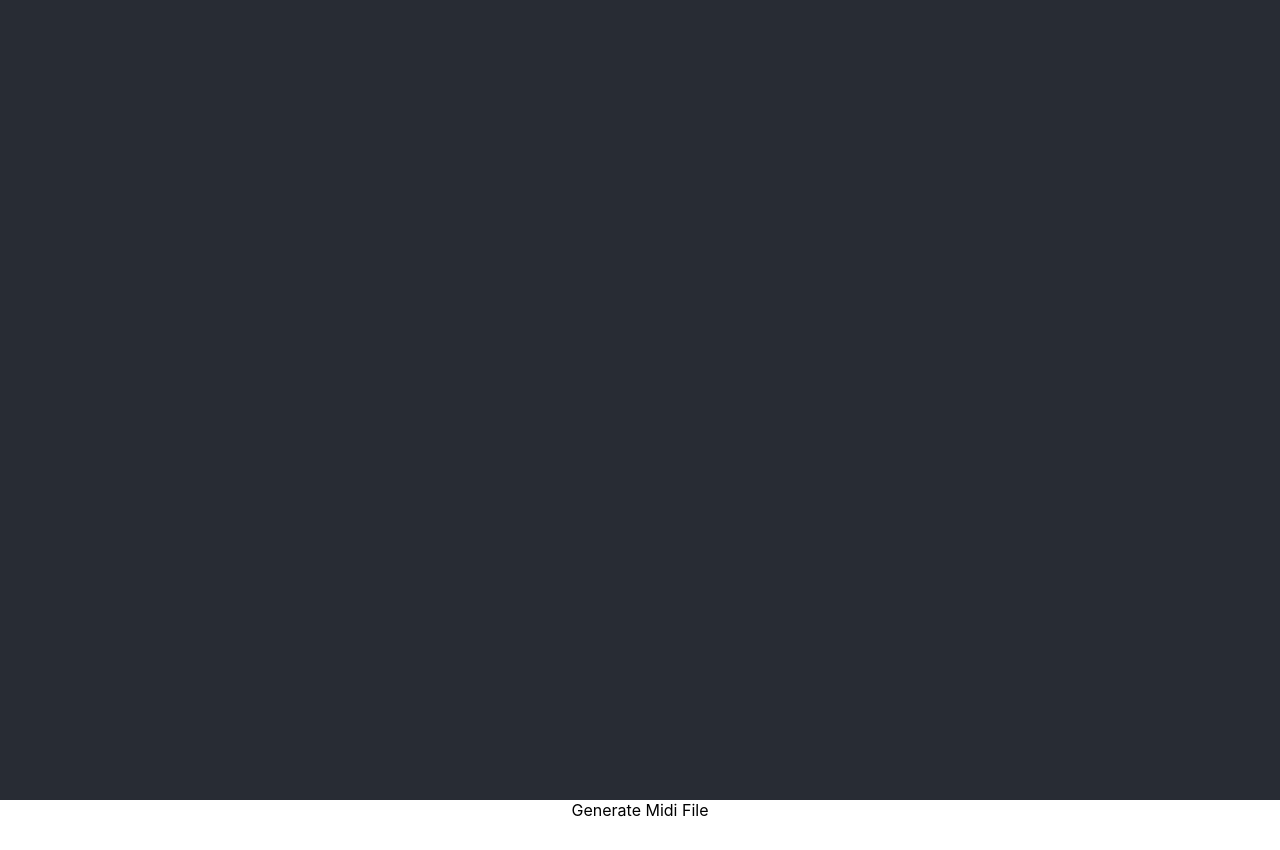
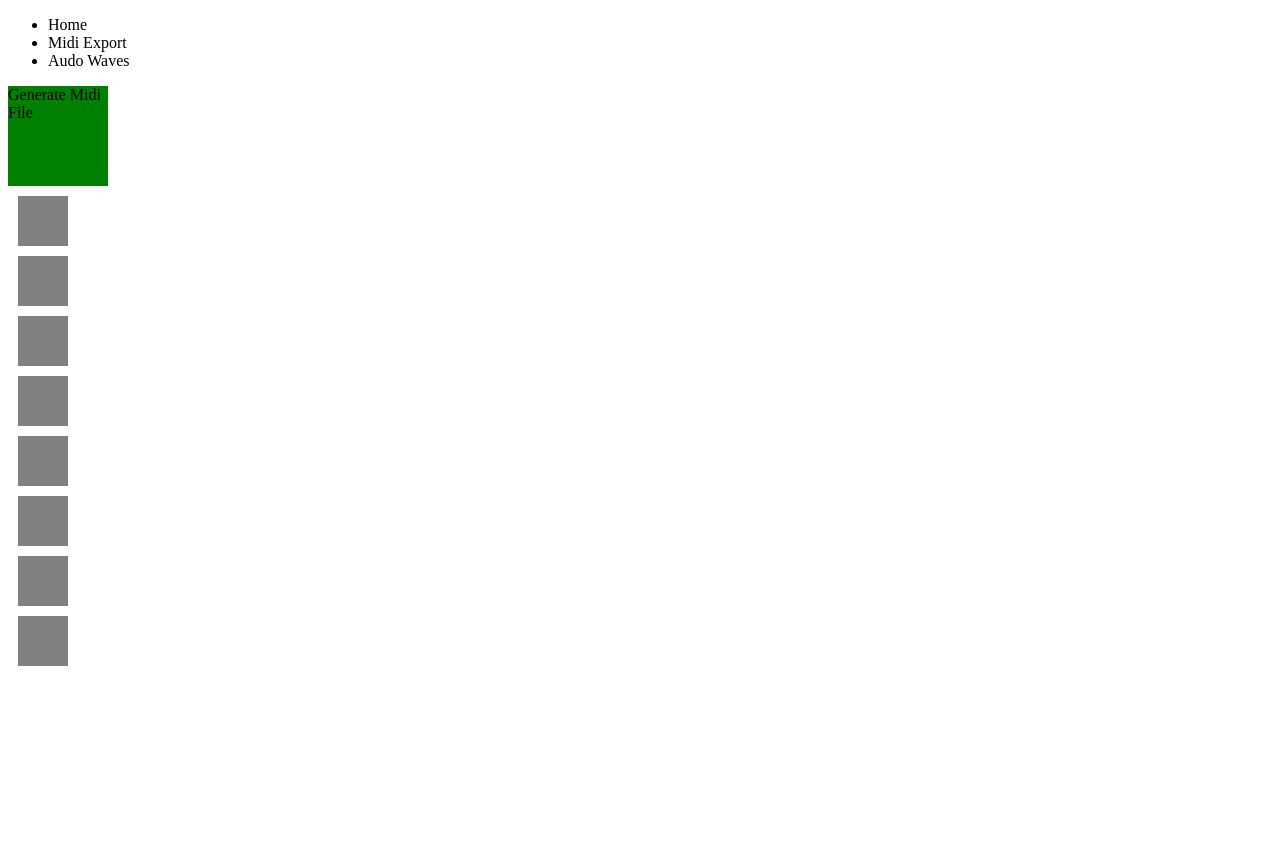
Before and after one commit to Dima11235813/midi-export, a React (Create React App) app: page / in a window 1280 px wide. After the commit the page ends 800 px from the top, so only its background shows below. Built offline with nearby package versions, Linux system fonts and the light colour scheme.

Commit message:
create interactive buttons with state managed at midi interface level for easier midi file export later

```diff
--- a/src/App.js
+++ b/src/App.js
@@ -7,20 +7,13 @@ import MidiInterface from './components/MidiInterface'
 class App extends Component {
   render() {
     return (
-      <div className="App">
-        <header className="App-header">
-          {/* <img src={logo} className="App-logo" alt="logo" />
-          <p>
-            Edit <code>src/App.js</code> and save to reload.
-          </p>
-          <a
-            className="App-link"
-            href="https://reactjs.org"
-            target="_blank"
-            rel="noopener noreferrer"
-          >
-            Learn React
-          </a> */}
+      <div className="midi-export-app-container">
+        <header className="header">
+          <ul>
+            <li className="menu-item">Home</li>
+            <li className="menu-item">Midi Export</li>
+            <li className="menu-item">Audo Waves</li>
+          </ul>
         </header>
           <MidiInterface />
       </div>
--- a/src/components/MidiInterface.jsx
+++ b/src/components/MidiInterface.jsx
@@ -2,33 +2,58 @@ import React from 'react'
 import MidiTrigger from './MidiInterfaceParts/MidiTrigger'
 import ExportMidi from './MidiInterfaceParts/ExportMidi'
 
+const globalStyles = {
+    cursor: 'pointer'
+}
 
 class MidiInterface extends React.Component{
     constructor(){
         super()
         const sizeOfTrigger = 50
         this.state = {
-            numberOfTriggers : new Array(8),
+            triggers : new Array(8).fill(false),
             styleForTrigger: {
                 height: `${sizeOfTrigger}px`,
-                weight: `${sizeOfTrigger}px`,
-                margin: "10px 10px"
+                width: `${sizeOfTrigger}px`,
+                margin: "10px 10px",
+                ...globalStyles
             },
             styleForExportButton: {
-                height: `${sizeOfTrigger}px`
+                height: `${sizeOfTrigger * 2}px`,
+                width: `${sizeOfTrigger * 2}px`,
+                backgroundColor: 'green',
+                ...globalStyles
             }
         }
     }
-    exportMidi = () => {
-
+    exportMidiFile = () => {
+        this.generateMidistringFromTriggers()
+    }
+    generateMidistringFromTriggers = () => {
+        //return string base on this.state.trigger
+    }
+    enableTrigger = (index) => {
+        debugger
+        let copyOfState= this.state.triggers
+        copyOfState[index] = true
+        this.setState(copyOfState)
     }
     render(){
-        const {styleForExportButton, styleForTrigger} = this.state
+        const {
+            styleForExportButton,
+            styleForTrigger,
+            triggers
+        } = this.state
         return (
         <React.Fragment>
-            <ExportMidi style={styleForExportButton}/>
-            {this.state.numberOfTriggers.map((d, i, a) => {
-                return <MidiTrigger style={styleForTrigger} />
+            <ExportMidi style={styleForExportButton} onclickHandler={this.exportMidiFile}/>
+            {triggers.map((d, i, a) => {
+                return <MidiTrigger
+                    key={i}
+                    index={i}
+                    style={styleForTrigger}
+                    stateOfTrigger={triggers[i]}
+                    enableTrigger={this.enableTrigger} />
             })}
         </React.Fragment>
         )
--- a/src/components/MidiInterfaceParts/ExportMidi.jsx
+++ b/src/components/MidiInterfaceParts/ExportMidi.jsx
@@ -1,8 +1,9 @@
 import React from 'react'
 
 const  MidiTrigger = ({style, onclickHandler}) => {
+    debugger
     return (
-        <div style={style} onclick={onclickHandler}>Generate Midi File</div>
+        <div style={style} onClick={onclickHandler}>Generate Midi File</div>
     )
 }
 
--- a/src/components/MidiInterfaceParts/MidiTrigger.jsx
+++ b/src/components/MidiInterfaceParts/MidiTrigger.jsx
@@ -1,9 +1,15 @@
-import React from 'react'
+import React from "react";
 
-const  MidiTrigger = ({style}) => {
-    return (
-        <div style={style}></div>
-    )
+const MidiTrigger = ({style, enableTrigger, stateOfTrigger, index}) => {
+  let copyOfStyle = Object.assign({}, style)
+  copyOfStyle.backgroundColor = stateOfTrigger ? 'red' : 'grey'
+  return (
+     <div
+      style={copyOfStyle}
+      onClick={() => {
+        enableTrigger(index)
+     }} />
+   )
 }
 
-export default MidiTrigger
+export default MidiTrigger;
--- a/src/index.css
+++ b/src/index.css
@@ -1,14 +1,14 @@
 body {
-  margin: 0;
+  /* margin: 0;
   padding: 0;
   font-family: -apple-system, BlinkMacSystemFont, "Segoe UI", "Roboto", "Oxygen",
     "Ubuntu", "Cantarell", "Fira Sans", "Droid Sans", "Helvetica Neue",
     sans-serif;
   -webkit-font-smoothing: antialiased;
-  -moz-osx-font-smoothing: grayscale;
+  -moz-osx-font-smoothing: grayscale; */
 }
 
 code {
-  font-family: source-code-pro, Menlo, Monaco, Consolas, "Courier New",
-    monospace;
+  /* font-family: source-code-pro, Menlo, Monaco, Consolas, "Courier New",
+    monospace; */
 }
```
Also changed, not shown: 2 other files (tests, documents, lock files or other folders).
